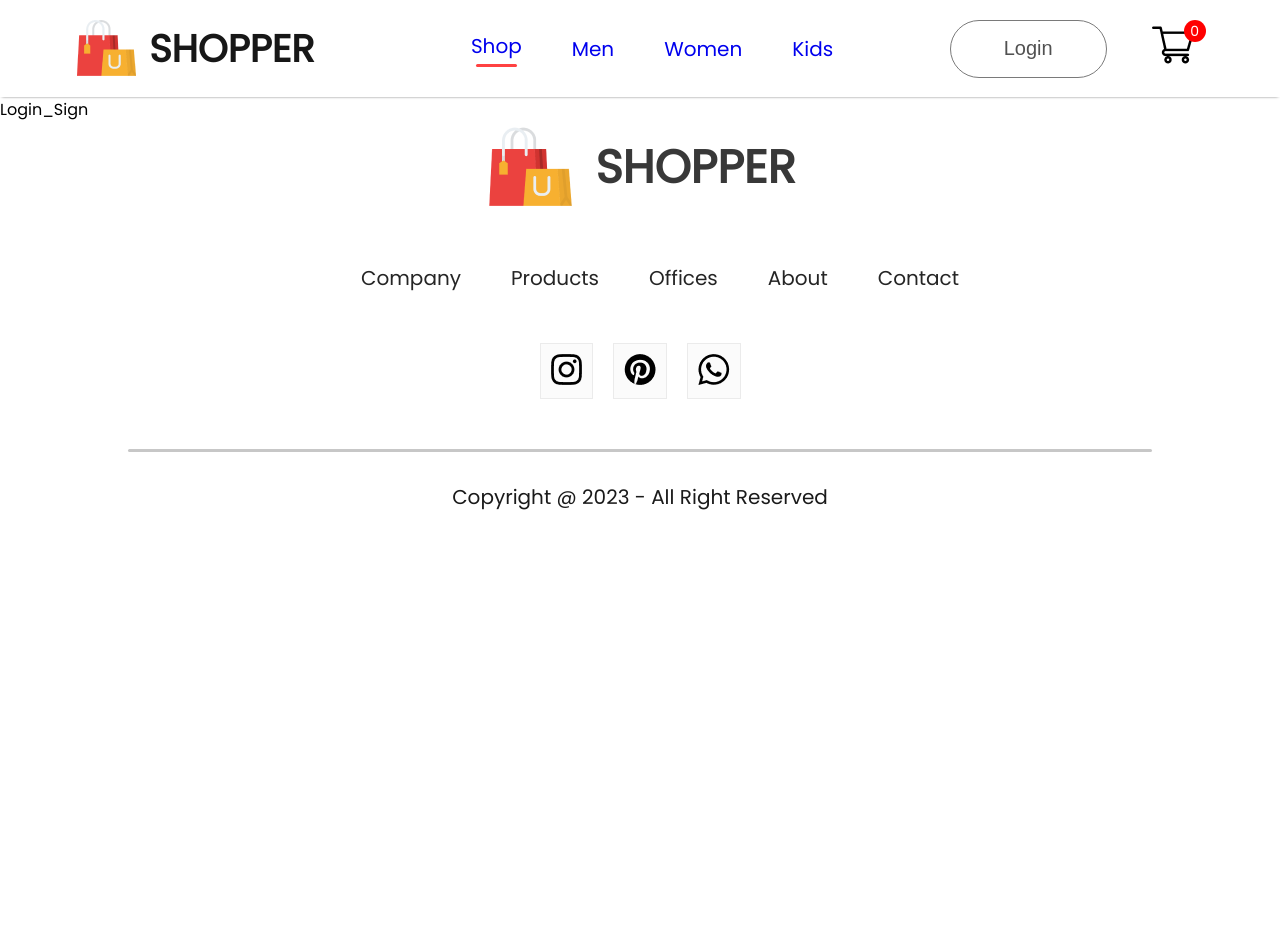
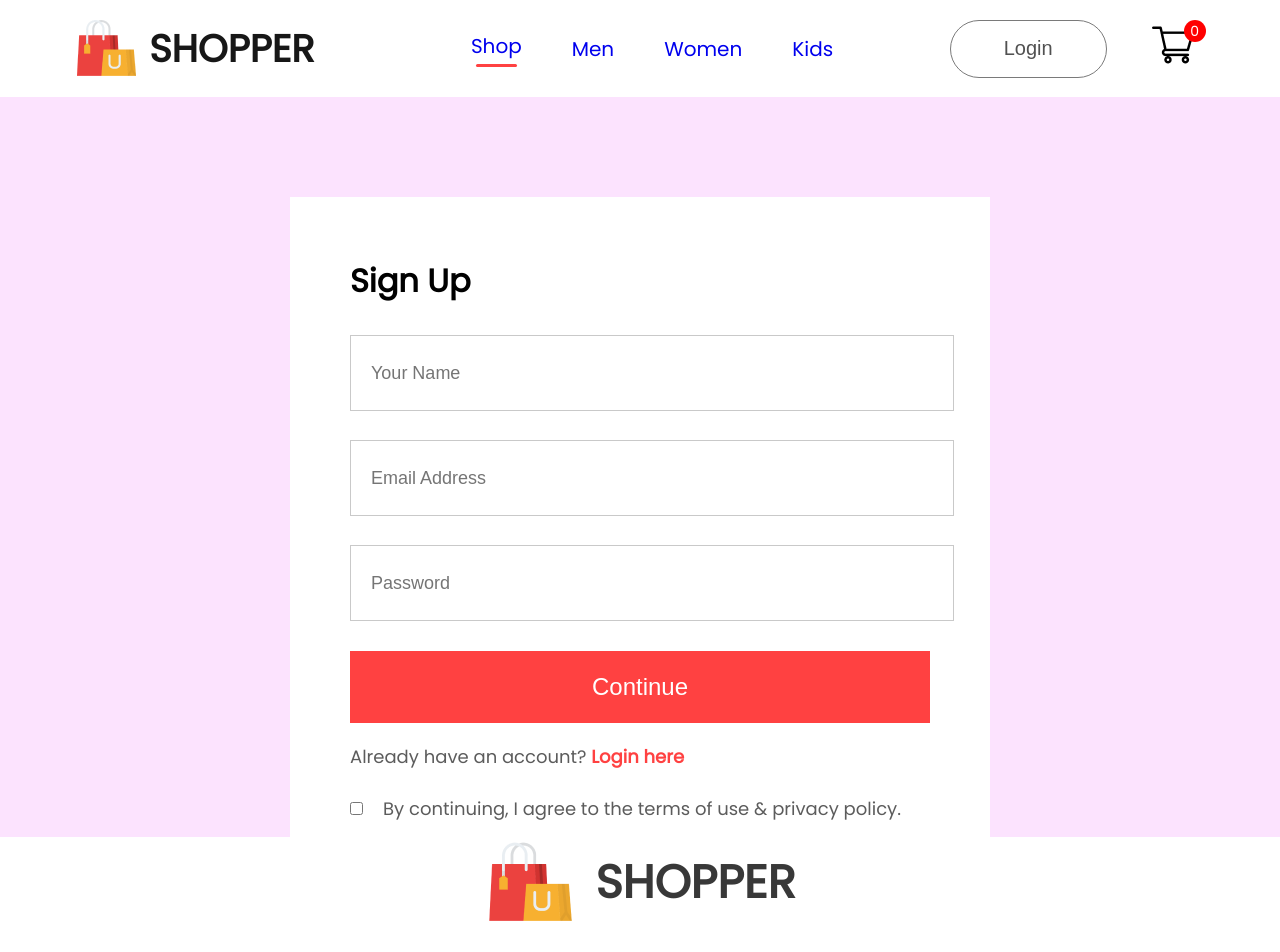
Before and after one commit to JoseLumbantobing/E-Shop, a React (Create React App) app: page /login in a window 1280 px wide. Shown: the top 952 px of the page. Before the commit the page ends 800 px from the top, so only its background shows below. Built offline with nearby package versions, Linux system fonts and the light colour scheme; a web font is replaced by a local one.

Commit message:
Fill in the program code for the Login and Sign Up page

```diff
--- /dev/null
+++ b/src/Pages/CSS/Login_Sign.css
@@ -0,0 +1,69 @@
+.loginsign {
+    width: 100%;
+    height: 80vh;
+    background: #fce3fe;
+    padding-top: 100px;
+}
+
+.loginsign-container {
+    width: 580px;
+    height: 600px;
+    background: #fff;
+    margin: auto;
+    padding: 40px 60px;
+}
+
+.loginsign-container h1 {
+    margin: 20px 0px;
+}
+
+.loginsign-fields {
+    display: flex;
+    flex-direction: column;
+    gap: 29px;
+    margin-top: 30px;
+}
+
+.loginsign-fields input {
+    height: 72px;
+    width: 100%;
+    padding-left: 20px;
+    border: 1px solid #c9c9c9;
+    outline: none;
+    color: #5c5c5c;
+    font-size: 18px;
+}
+
+.loginsign-container button {
+    width: 580px;
+    height: 72px;
+    color: #fff;
+    background: #ff4141;
+    margin-top: 30px;
+    border: none;
+    font-size: 24px;
+    font-weight: 500;
+    cursor: pointer;
+}
+
+.loginsign-login {
+    color: #5c5c5c;
+    font-size: 18px;
+    font-weight: 500;
+    margin-top: 20px;
+}
+
+.loginsign-login span {
+    color: #ff4141;
+    font-weight: 600;
+}
+
+.loginsign-agree {
+    display: flex;
+    align-items: center;
+    color: #5c5c5c;
+    font-size: 18px;
+    font-weight: 500;
+    gap: 20px;
+    margin-top: 25px;
+}
--- a/src/Pages/Login_Sign.jsx
+++ b/src/Pages/Login_Sign.jsx
@@ -1,8 +1,24 @@
 import React from 'react'
+import './CSS/Login_Sign.css'
 
 const Login_Sign = () => {
   return (
-    <div>Login_Sign</div>
+    <div className='loginsign'>
+      <div className="loginsign-container">
+        <h1>Sign Up</h1>
+        <div className="loginsign-fields">
+          <input type="text" placeholder='Your Name' />
+          <input type="email" placeholder='Email Address' />
+          <input type="password" placeholder='Password' />
+        </div>
+        <button>Continue</button>
+        <p className="loginsign-login">Already have an account? <span>Login here</span></p>
+        <div className="loginsign-agree">
+          <input type="checkbox" name='' id='' />
+          <p>By continuing, I agree to the terms of use & privacy policy.</p>
+        </div>
+      </div>
+    </div>
   )
 }
 
```
